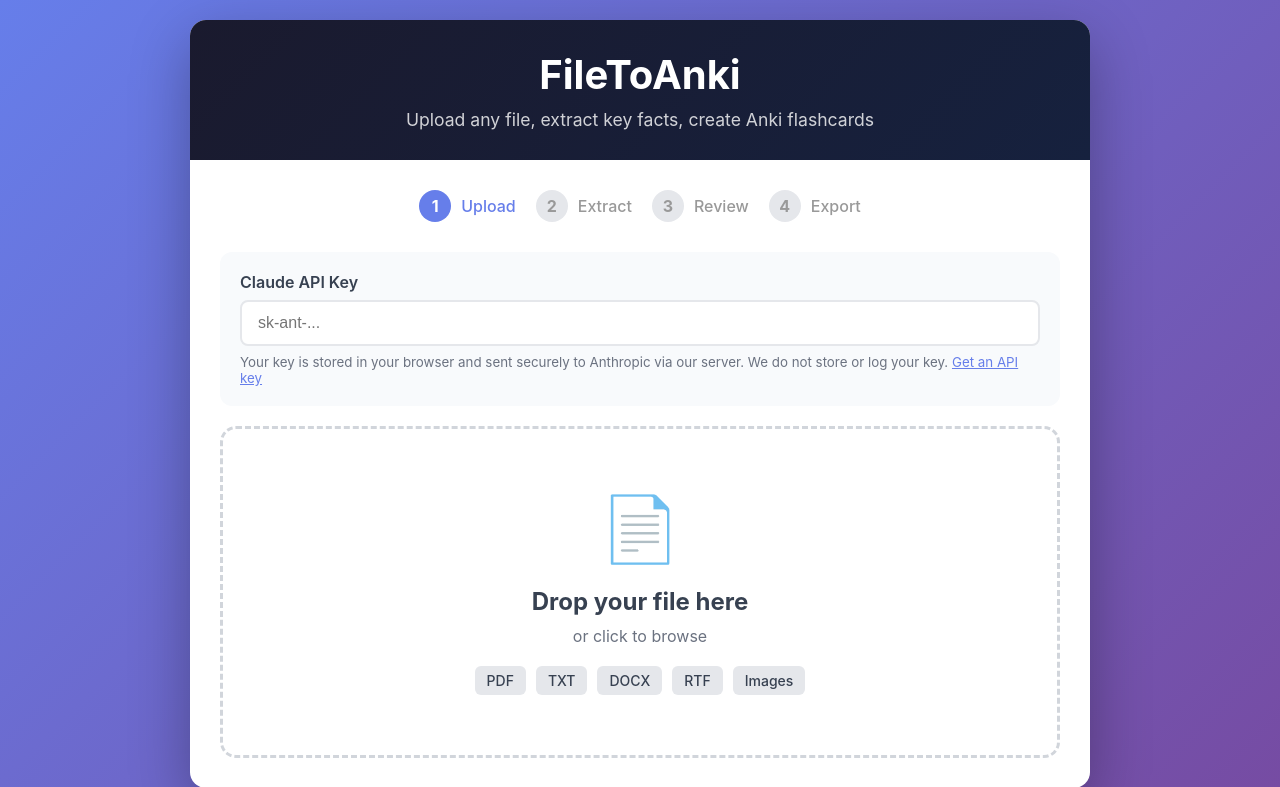
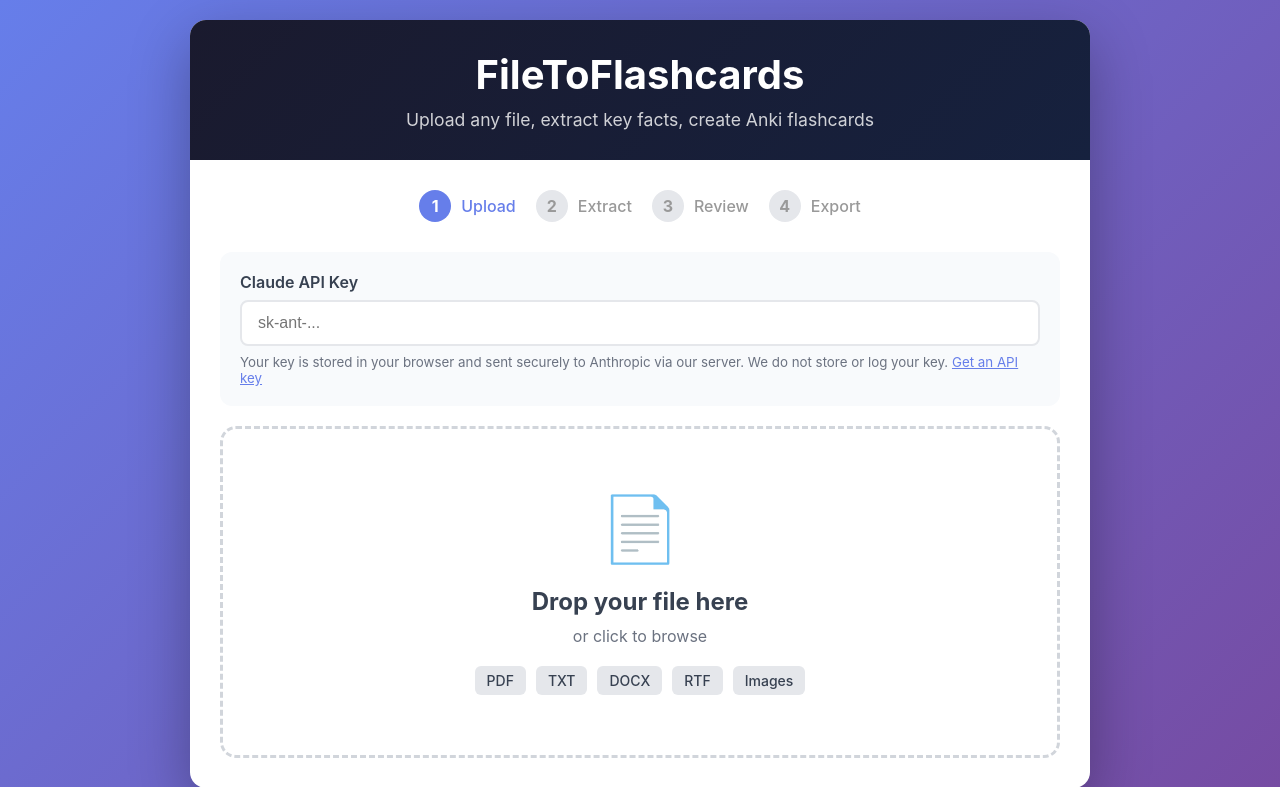
Before and after one commit to arespin/FileToAnki, a Flask app: page / in a window 1280 px wide. Shown: the top 787 px of the page. Run offline with Flask 3, Linux system fonts and the light colour scheme.

Commit message:
Rename UI from FileToAnki to FileToFlashcards
Co-Authored-By: Claude Opus 4.5 <noreply@anthropic.com>

```diff
--- a/webapp/app.py
+++ b/webapp/app.py
@@ -1,6 +1,6 @@
 #!/usr/bin/env python3
 """
-FileToAnki Web App
+FileToFlashcards Web App
 A web application that extracts facts from uploaded files and converts them to Anki decks.
 """
 
@@ -593,7 +593,7 @@ def export():
 
 if __name__ == '__main__':
     print("\n" + "="*50)
-    print("FileToAnki Web App")
+    print("FileToFlashcards Web App")
     print("="*50)
     print("\nOpen http://localhost:8080 in your browser")
     print("\nPress Ctrl+C to stop the server")
--- a/webapp/index.html
+++ b/webapp/index.html
@@ -3,7 +3,7 @@
 <head>
     <meta charset="UTF-8">
     <meta name="viewport" content="width=device-width, initial-scale=1.0">
-    <title>FileToAnki</title>
+    <title>FileToFlashcards</title>
     <style>
         * {
             margin: 0;
@@ -467,7 +467,7 @@
     <div class="container">
         <div class="card">
             <div class="header">
-                <h1>FileToAnki</h1>
+                <h1>FileToFlashcards</h1>
                 <p>Upload any file, extract key facts, create Anki flashcards</p>
             </div>
 
--- a/webapp/public/index.html
+++ b/webapp/public/index.html
@@ -3,7 +3,7 @@
 <head>
     <meta charset="UTF-8">
     <meta name="viewport" content="width=device-width, initial-scale=1.0">
-    <title>FileToAnki</title>
+    <title>FileToFlashcards</title>
     <style>
         * {
             margin: 0;
@@ -467,7 +467,7 @@
     <div class="container">
         <div class="card">
             <div class="header">
-                <h1>FileToAnki</h1>
+                <h1>FileToFlashcards</h1>
                 <p>Upload any file, extract key facts, create Anki flashcards</p>
             </div>
 
--- a/webapp/templates/index.html
+++ b/webapp/templates/index.html
@@ -3,7 +3,7 @@
 <head>
     <meta charset="UTF-8">
     <meta name="viewport" content="width=device-width, initial-scale=1.0">
-    <title>FileToAnki</title>
+    <title>FileToFlashcards</title>
     <style>
         * {
             margin: 0;
@@ -467,7 +467,7 @@
     <div class="container">
         <div class="card">
             <div class="header">
-                <h1>FileToAnki</h1>
+                <h1>FileToFlashcards</h1>
                 <p>Upload any file, extract key facts, create Anki flashcards</p>
             </div>
 
```
Also changed, not shown: 3 other files.
